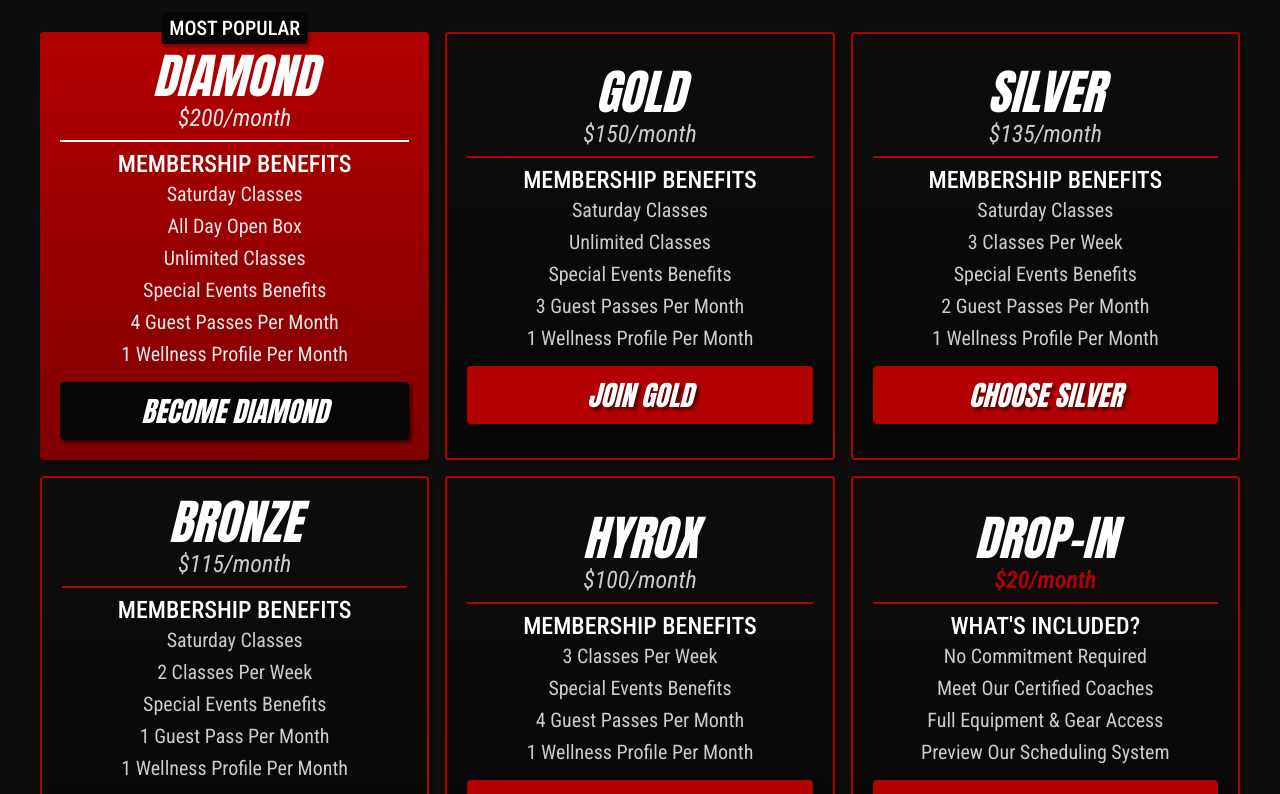
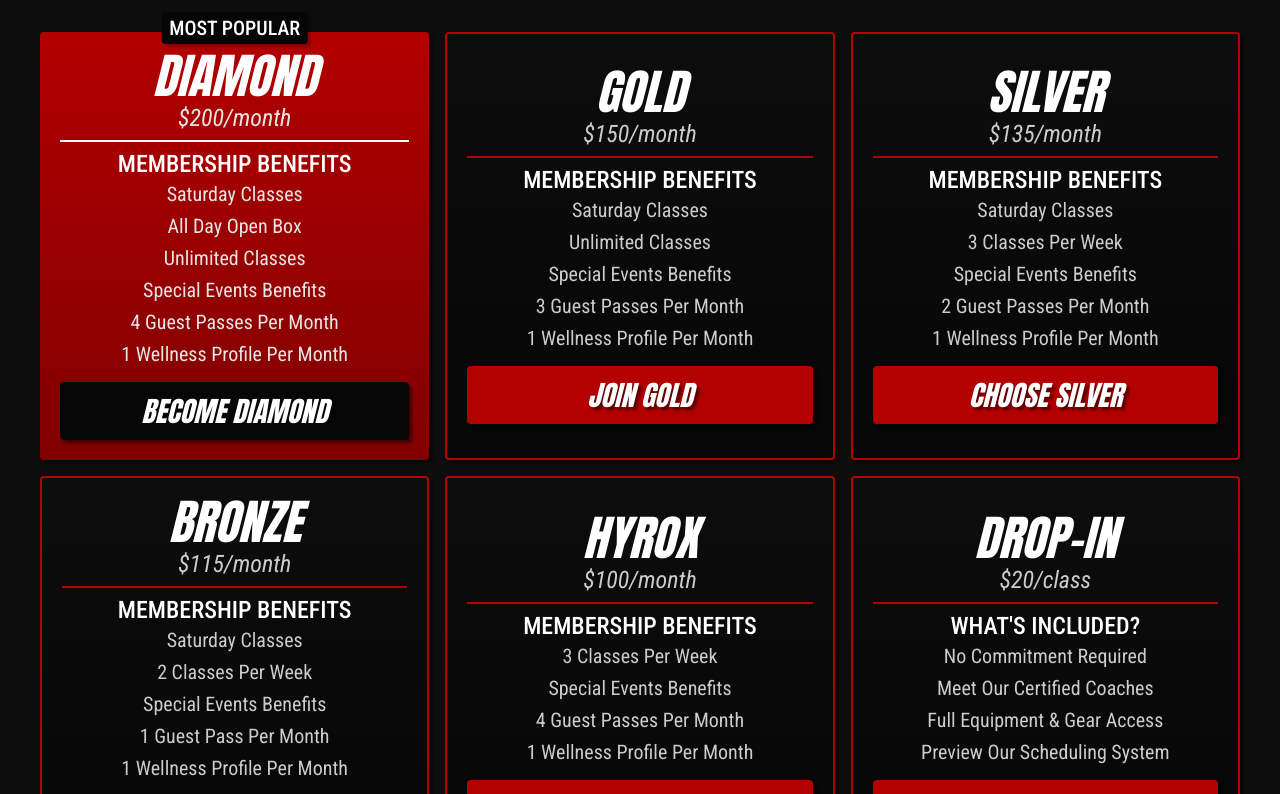
Before and after one commit to gilmerperez/kingdom-movement, a React (Vite) app: page /membership in a window 1280 px wide. Shown: the part 699-1493 px from the top of the page. Built offline with nearby package versions, Linux system fonts and the light colour scheme.

Commit message:
Made monthly price conditional for drop in class option

```diff
--- a/src/data/membership.json
+++ b/src/data/membership.json
@@ -84,6 +84,7 @@
       "id": "dropin",
       "name": "DROP-IN",
       "price": 20,
+      "priceUnit": "class",
       "description": "Perfect for visitors or those wanting to try a class without commitment. One-time purchase for any single class.",
       "customFeaturesTitle": "WHAT'S INCLUDED?",
       "features": [
--- a/src/pages/Membership/Membership.jsx
+++ b/src/pages/Membership/Membership.jsx
@@ -99,7 +99,9 @@ function Membership() {
                 <div className={styles.priceContainer}>
                   {/* Monthly price */}
                   {membership.price !== null ? (
-                    <p className={styles.price}>${membership.price}/month</p>
+                    <p className={styles.price}>
+                      ${membership.price}/{membership.priceUnit || "month"}
+                    </p>
                   ) : (
                     <p className={styles.price}>FREE</p>
                   )}
--- a/src/pages/Membership/Membership.module.css
+++ b/src/pages/Membership/Membership.module.css
@@ -184,12 +184,6 @@
   box-shadow: var(--shadow-large);
 }
 
-/* Individual styles for drop-in card */
-.membershipCard.dropin .price {
-  color: var(--primary);
-  font-weight: 600;
-}
-
 /* Individual styles for free class card */
 .membershipCard.freeclass .price {
   display: none;
```
